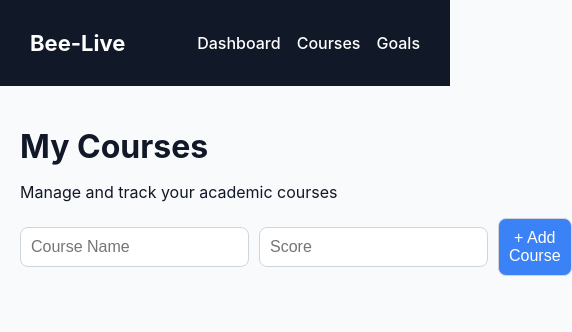
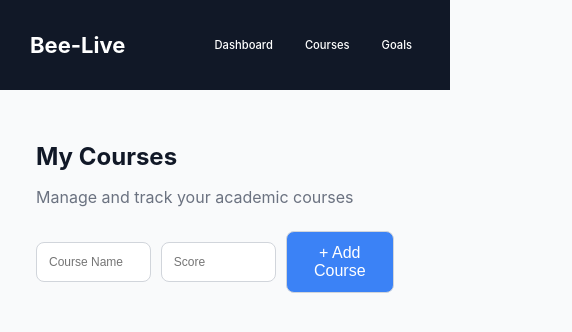
Before and after one commit to Blessing-K/bee-live, a Next.js app: page /courses in a window 390 px wide. Shown: the top 332 px of the page, 572 px wide, since content can reach past the window. Built offline with nearby package versions, Linux system fonts and the light colour scheme; what aws-amplify would draw is missing.

Commit message:
Needs more improvement, better mobile view styling for now

```diff
--- a/components/CourseForm.js
+++ b/components/CourseForm.js
@@ -21,12 +21,14 @@ export default function CourseForm() {
         placeholder="Course Name"
         value={courseName}
         onChange={(e) => setCourseName(e.target.value)}
+        className="course-input"
       />
       <input
         type="number"
         placeholder="Score"
         value={score}
         onChange={(e) => setScore(e.target.value)}
+        className="course-input"
       />
       <button type="submit" style={{ backgroundColor: "#3b82f6", color: "#fff" }}>
         + Add Course
--- a/pages/courses.js
+++ b/pages/courses.js
@@ -8,10 +8,13 @@ export default function Courses() {
 
   return (
     <Layout>
+      <div className="courses-page">
         <h1>My Courses</h1>
         <p>Manage and track your academic courses</p>
 
+        <div className="course-form courses-grid">
           <CourseForm addCourse={addCourse} />
+        </div>
 
         <div className="cards-grid" style={{ marginTop: "30px" }}>
           {courses.map((course, index) => (
@@ -22,6 +25,7 @@ export default function Courses() {
             />
           ))}
         </div>
+      </div>
     </Layout>
   );
 }
--- a/styles/globals.css
+++ b/styles/globals.css
@@ -159,26 +159,6 @@ div {
   background-color: darkred;
 }
 
-/* Logout Button Styles */
-.logout-button {
-  position: fixed;
-  top: 20px;
-  right: 20px;
-  background: #111827;
-  color: white;
-  border: none;
-  padding: 8px 16px;
-  border-radius: 4px;
-  cursor: pointer;
-  font-size: 0.9rem;
-  transition: background 0.3s ease;
-  z-index: 1001;
-}
-
-.logout-button:hover {
-  background: #395fb1;
-}
-
 /* Mobile View */
 @media (max-width: 768px) {
   .layout {
@@ -198,7 +178,7 @@ div {
   }
 
   .nav-links a {
-    font-size: 16px;
+    font-size: 0.7rem;
   }
 
   .logo {
@@ -218,4 +198,86 @@ div {
     padding: 20px;
     width: 100%;
   }
+
+  .cards-grid {
+    grid-template-columns: 1fr !important;
+  }
+
+  .sidebar a, .sidebar button {
+    white-space: nowrap;
+    padding: 0.5rem !important;
+  }
 }
+
+@media (max-width: 768px) {
+  /* Courses Page Specific Mobile Styles */
+  .courses-page {
+    padding: 1rem;
+  }
+
+  .courses-page h1 {
+    font-size: 1.5rem;
+    margin-bottom: 0.5rem;
+  }
+
+  .courses-page p {
+    margin-bottom: 1.5rem;
+    color: #6b7280;
+  }
+
+  /* Course Form */
+  .course-form {
+    display: flex;
+    flex-direction: column;
+    gap: 1rem;
+    margin-bottom: 2rem;
+  }
+
+  .course-form input {
+    width: 100%;
+    padding: 0.75rem;
+    border-radius: 0.5rem;
+  }
+
+  .course-form button {
+    width: 100%;
+    padding: 0.75rem;
+  }
+
+  /* Course Cards */
+  .courses-grid {
+    display: flex;
+    flex-direction: column;
+    gap: 1rem;
+  }
+
+  .course-card {
+    width: 100%;
+    padding: 1.25rem;
+    position: relative;
+  }
+
+  .course-title {
+    font-size: 1.125rem;
+    margin-bottom: 0.5rem;
+    display: block;
+  }
+
+  .score-inline {
+    display: block;
+    margin-left: 0;
+    margin-bottom: 1rem;
+    font-size: 1rem;
+  }
+
+  .delete-btn {
+    position: static;
+    width: 100%;
+    padding: 0.5rem;
+    margin-top: 0.5rem;
+  }
+
+  .course-input{
+    font-size: 12px;
+  }
+}
```
Also changed, not shown: pages/dashboard.js (+101 -9 lines). Lines whose indentation alone changed are shown as unchanged.
